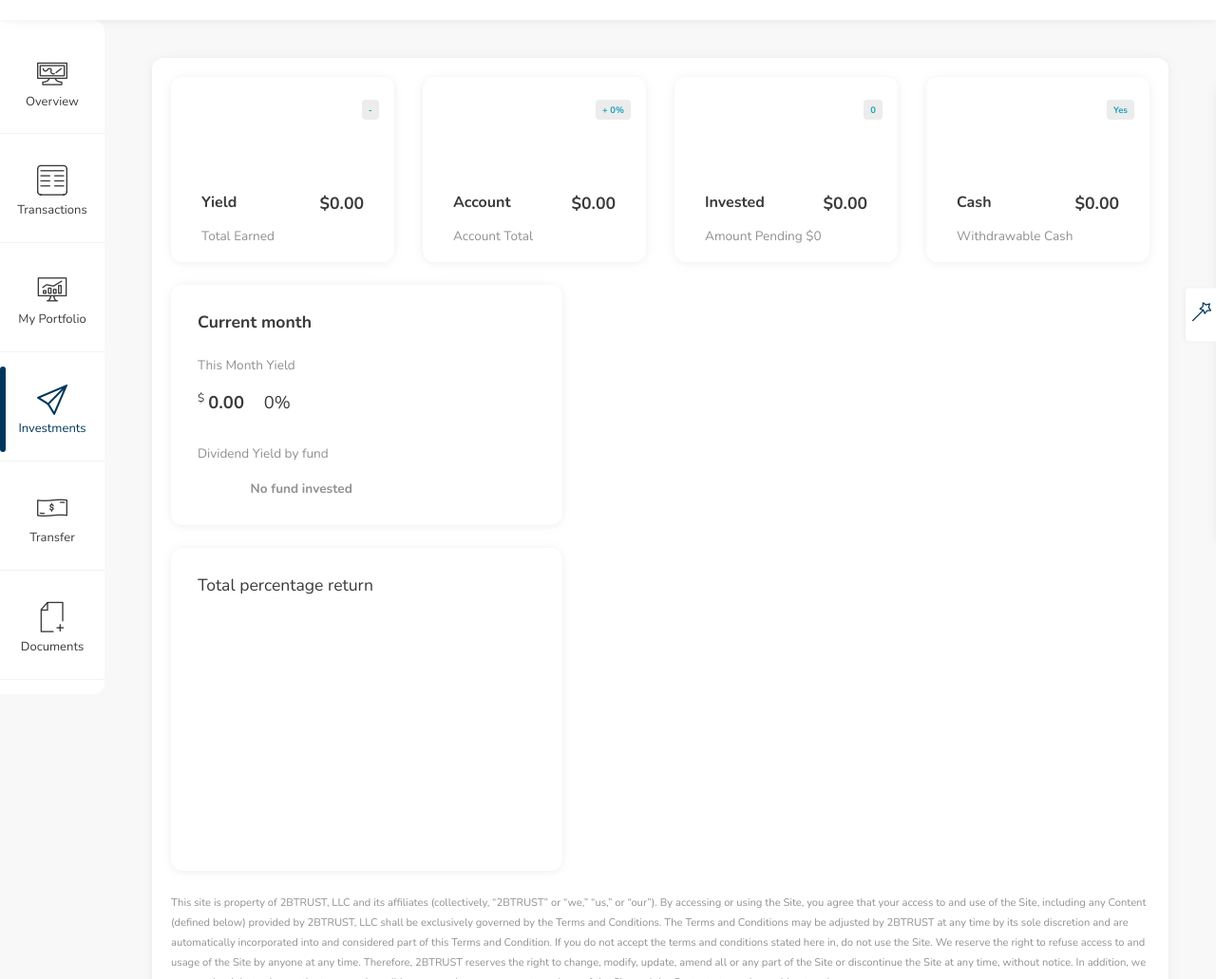
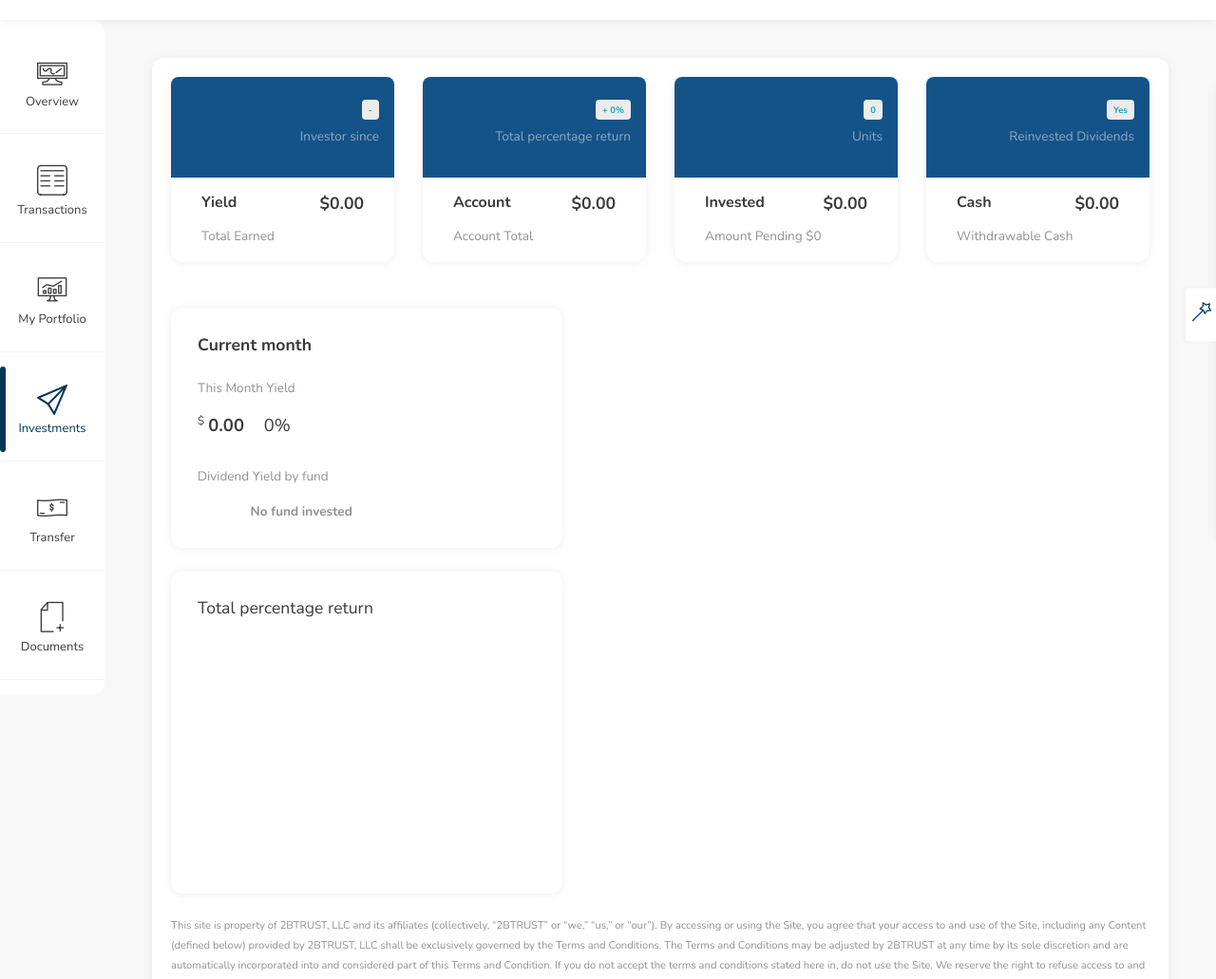
Before and after one commit to PedroTrudes/Vien-platform, a website: page src/Btrust.Page.Investments.html in a window 1280 px wide. Shown: the part 69-1100 px from the top of the page at 95% size. Drawn offline with nearby package versions, Linux system fonts and the light colour scheme.

Commit message:
page Investments

```diff
--- a/src/Btrust.Page.Investments.html
+++ b/src/Btrust.Page.Investments.html
@@ -142,10 +142,10 @@
 
     <main class="default-transition card card-body" style="opacity: 1;">
         <div class="container-fluid rounded pb-0">
-            <div class="row mb-4">
+            <div class="row mb-5">
                 <div class="col-xl-3 col-md-6">
-                    <div class="card mini-stats">
-                        <div class="p-3 mini-stats-content">
+                    <div class="card mini-stats mb-3">
+                        <div class="p-3 mini-stats-content" style="background-color: #145388; border-top-left-radius: 8px; border-top-right-radius: 8px;">
                             <div class="mb-4">
                                 <div class="float-right text-right">
                                     <span class="badge badge-light text-info mt-2 mb-2"> - </span>
@@ -163,8 +163,8 @@
                     </div>
                 </div>
                 <div class="col-xl-3 col-md-6">
-                    <div class="card mini-stats">
-                        <div class="p-3 mini-stats-content">
+                    <div class="card mini-stats" >
+                        <div class="p-3 mini-stats-content" style="background-color: #145388; border-top-left-radius: 8px; border-top-right-radius: 8px;">
                             <div class="mb-4">
                                 <div class="float-right text-right">
                                     <span class="badge badge-light text-info mt-2 mb-2"> + 0% </span>
@@ -183,7 +183,7 @@
                 </div>
                 <div class="col-xl-3 col-md-6">
                     <div class="card mini-stats">
-                        <div class="p-3 mini-stats-content">
+                        <div class="p-3 mini-stats-content" style="background-color: #145388; border-top-left-radius: 8px; border-top-right-radius: 8px;">
                             <div class="mb-4">
                                 <div class="float-right text-right">
                                     <span class="badge badge-light text-info mt-2 mb-2"> 0 </span>
@@ -202,7 +202,7 @@
                 </div>
                 <div class="col-xl-3 col-md-6">
                     <div class="card mini-stats">
-                        <div class="p-3 mini-stats-content">
+                        <div class="p-3 mini-stats-content" style="background-color: #145388; border-top-left-radius: 8px; border-top-right-radius: 8px;">
                             <div class="mb-4">
                                 <div class="float-right text-right">
                                     <span class="badge badge-light text-info mt-2 mb-2"> Yes </span>
```
